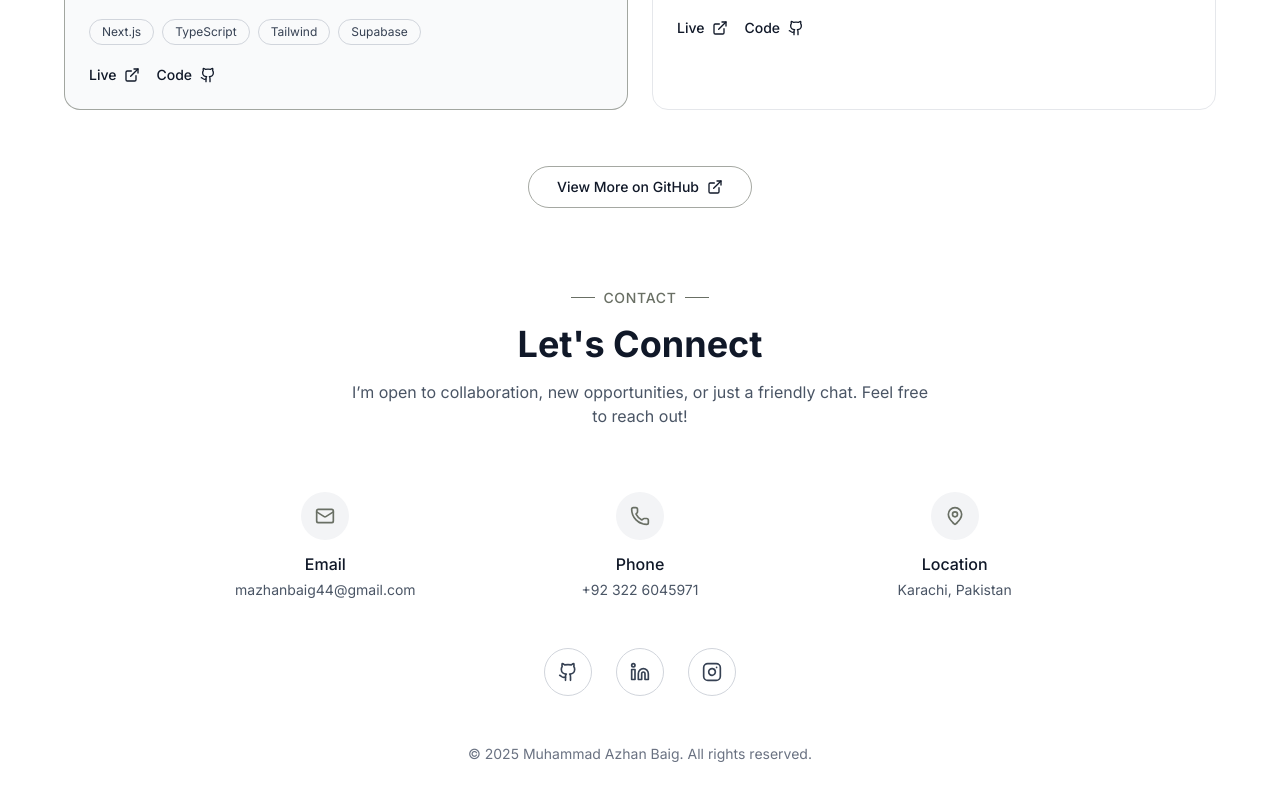
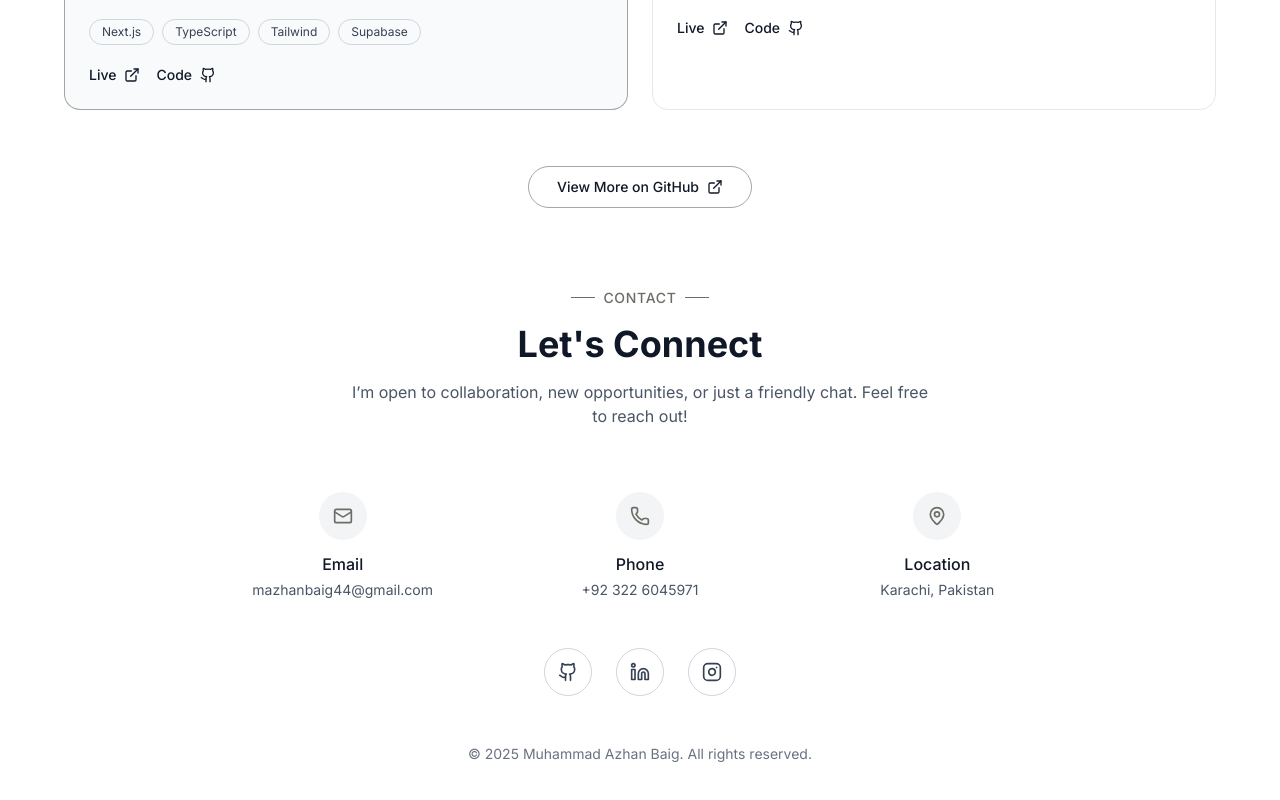
Before and after one commit to mazhanbaig/PortFolio, a Next.js app: page / in a window 1280 px wide. Shown: the part 2018-2818 px from the top of the page. Built offline with nearby package versions, Linux system fonts and the light colour scheme.

Commit message:
contact page resposnisve

```diff
--- a/components/Contact.tsx
+++ b/components/Contact.tsx
@@ -32,7 +32,7 @@ export default function ContactSection() {
                 </div>
 
                 {/* Contact Info */}
-                <div className="grid sm:grid-cols-3 gap-12 mb-12">
+                <div className="px-2 grid grid-cols-2 sm:grid-cols-3 gap-3 mb-12">
                     <div className="flex flex-col items-center">
                         <div className="w-12 h-12 rounded-full bg-gray-100 flex items-center justify-center mb-3">
                             <Mail className="w-5 h-5 text-[#696f64]" />
```
